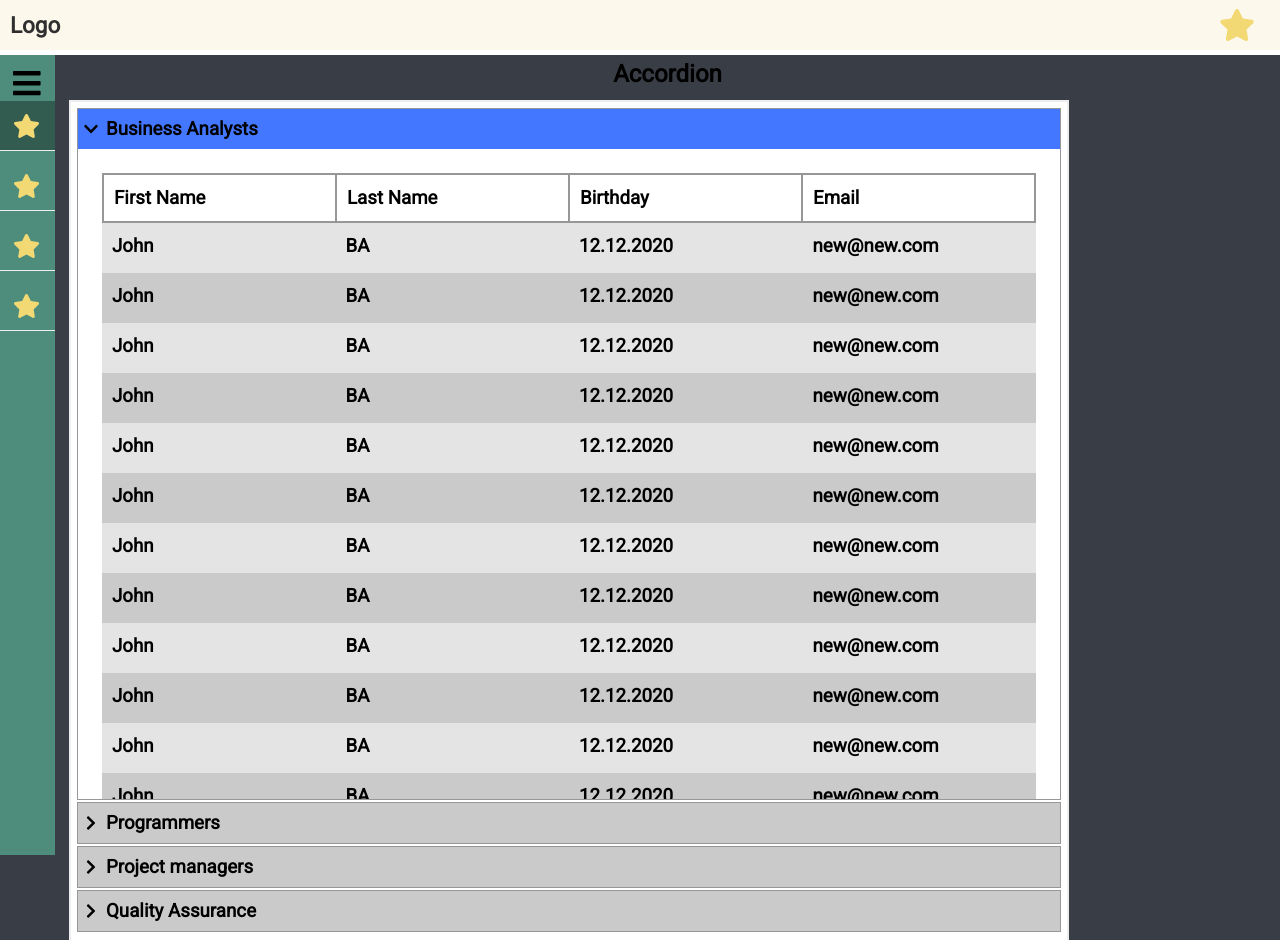
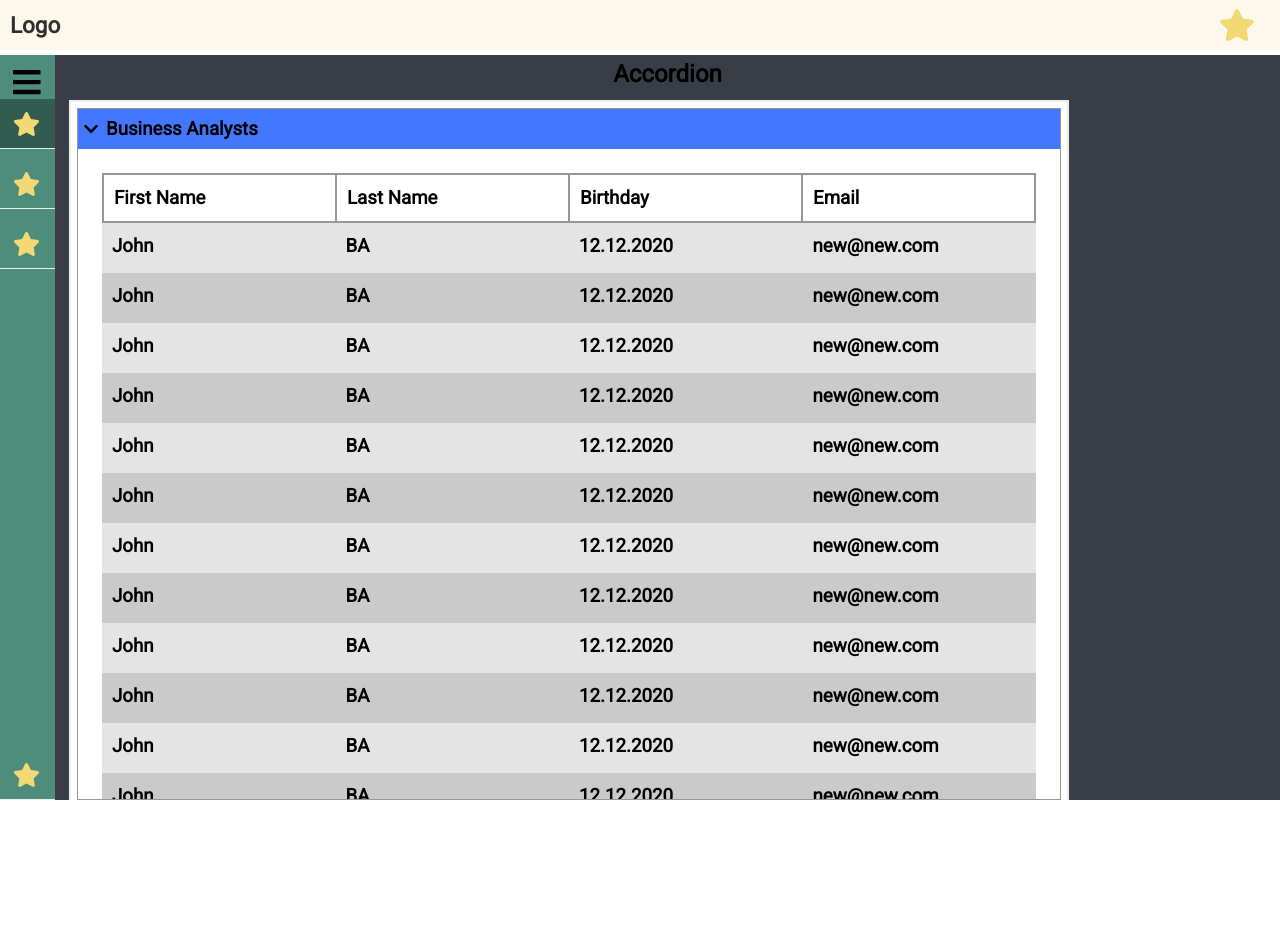
Before and after one commit to Austral1a/project, a React app: page /accordion in a window 1280 px wide. After the commit the page ends 800 px from the top, so only its background shows below. Built offline with nearby package versions, Linux system fonts and the light colour scheme; data requests are answered from the project's data file.

Commit message:
fix: main__content styles

```diff
--- a/src/components/Sidebar/Sidebar.module.scss
+++ b/src/components/Sidebar/Sidebar.module.scss
@@ -4,10 +4,11 @@
 .sidebar {
   margin: 0;
   &-overlay {
+    @include flexRow;
     position: absolute;
     background-color: $overlay-bg-color;
-    @include flexRow;
     z-index: 55555;
+    width: 100%;
   }
 
   &-background {
@@ -15,9 +16,10 @@
   }
 
   &-content {
+    @include widthMaxWidth(300px, 450px);
     @include sidebarShadow;
     @include flexColumn;
-    min-height: calc(100vh - 55px);
+    height: calc(100vh - 55px);
     background-color: $sidebar-bg-color;
 
     &__burger {
@@ -27,7 +29,8 @@
     }
 
     &__items {
-      @include grid(repeat(3, 50px) auto, 1fr, 10px);
+      height: 100%;
+      @include grid(repeat(3, 50px) auto, auto, 10px);
 
       &:last-child {
         align-items: end;
@@ -37,10 +40,9 @@
 }
 
 .sidebar--closed {
-  margin: 0;
   .sidebar {
     &-overlay {
-      max-width: 55px;
+      @include heightMaxWidth(inherit, 55px);
       background-color: inherit;
     }
 
@@ -49,8 +51,8 @@
     }
 
     &-content {
+      @include minMaxWidth(55px, 55px);
       width: 55px;
-      height: 100vh;
       @include resetShadow;
 
       &__items {
@@ -64,6 +66,8 @@
 
 .main {
   &__content {
-    width: 100%;
+    @include widthHeight(100%, calc(100vh - 55px));
+    display: block;
+    overflow: auto;
   }
 }
--- a/src/styles/Main.module.scss
+++ b/src/styles/Main.module.scss
@@ -9,13 +9,11 @@
 }
 
 .root {
-  display: grid;
-  grid-template-rows: 55px 1fr;
+  @include grid(55px 1fr, auto, 0);
   width: 100%;
 }
 
 .main {
-  display: grid;
-  grid-template-columns: 55px 1fr;
+  @include grid(auto, 55px 1fr, 0);
   background-color: $main-bg-color;
 }
--- a/src/styles/_mixins.scss
+++ b/src/styles/_mixins.scss
@@ -46,6 +46,16 @@
   max-width: $max;
 }
 
+@mixin heightMaxWidth($h, $maxW) {
+  height: $h;
+  max-width: $maxW;
+}
+
+@mixin widthMaxWidth($w, $max) {
+  width: $w;
+  max-width: $max;
+}
+
 @mixin widthMinWidth($minW, $w) {
   min-width: $minW;
   width: $w;
```
